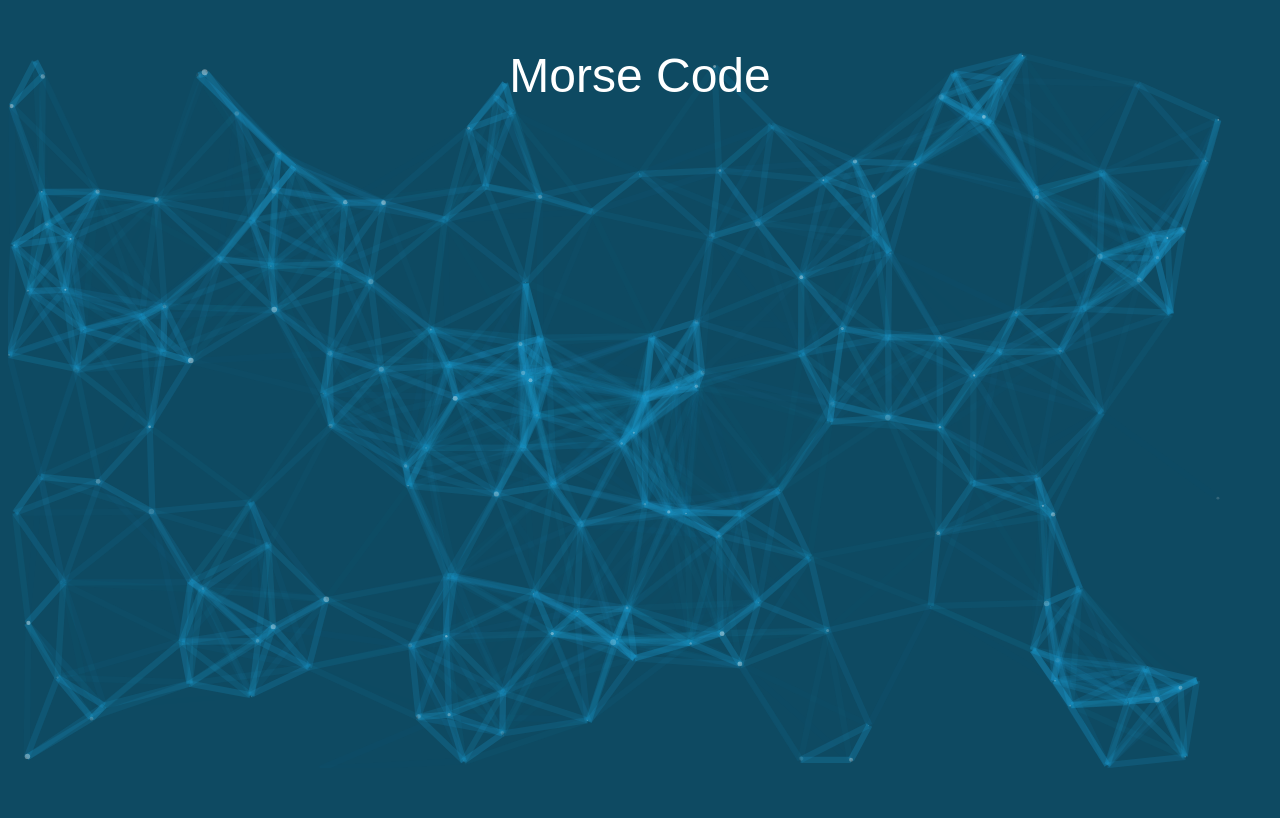
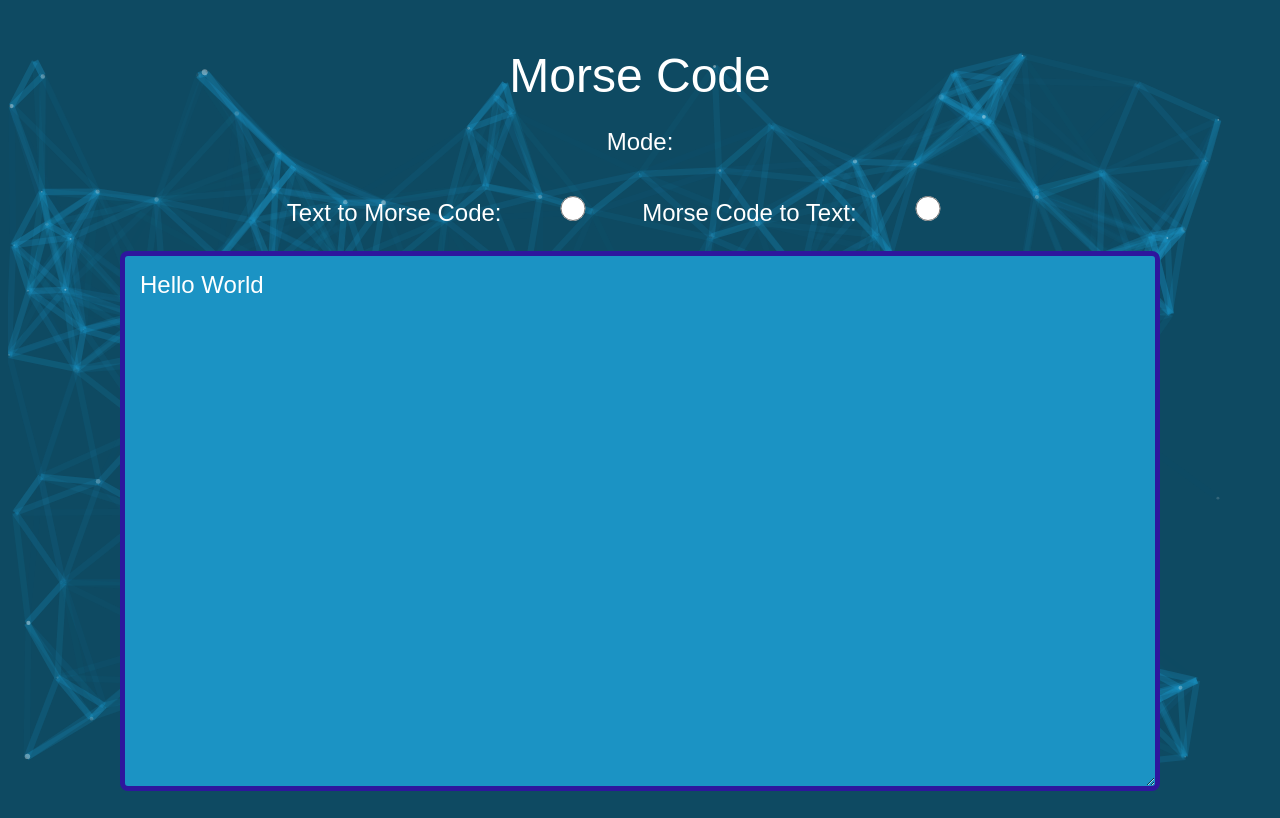
Before and after one commit to DangerMaster451/Conventionality-Hacks-2022, a Flask app: page /code in a window 1280 px wide. Before the commit the page ends 768 px from the top, so only its background shows below. Run offline with Flask 2, Linux system fonts and the light colour scheme.

Commit message:
Started on Morse Code...

```diff
--- a/static/styles/styles.css
+++ b/static/styles/styles.css
@@ -52,3 +52,31 @@ input:hover {
     background-color: #2E169D;
     border: 5px solid black;
 }
+
+input[type=radio] {
+    transition-duration: 0.4s;
+    padding: 15px;
+    margin: 15px;
+    width: 100px;
+    height: 25px;
+    border: 5px solid #2E169D;
+    border-radius: 8px;
+    color: #fff;
+    font-size: 24px;
+    background-color: #1B93C4;
+    font-family: 'Ubuntu', sans-serif;
+}
+
+.inputbox {
+    transition-duration: 0.4s;
+    padding: 15px;
+    margin: 15px;
+    width: 1000px;
+    height: 500px;
+    border: 5px solid #2E169D;
+    border-radius: 8px;
+    color: #fff;
+    font-size: 24px;
+    background-color: #1B93C4;
+    font-family: 'Ubuntu', sans-serif;
+}
--- a/templates/code.html
+++ b/templates/code.html
@@ -12,7 +12,16 @@
     <body>
         <div id="particles-js"></div>
         <div id="menu">
-            <center><p class="title">Morse Code</p>
+            <center>
+                <p class="title">Morse Code</p>
+                <p class="subtitle">Mode: </p>
+                <label class="subtitle" for="text">Text to Morse Code: </label>
+                <input type="radio" value="Text to Morse Code" id="text" name="mode">
+                <label class="subtitle" for="text">Morse Code to Text: </label>
+                <input type="radio" value="Morse Code to Text" id="code" name="mode"><br>
+
+                <textarea class="inputbox" id=value>Hello World</textarea>
+
             </center>
         </div>
 
```
